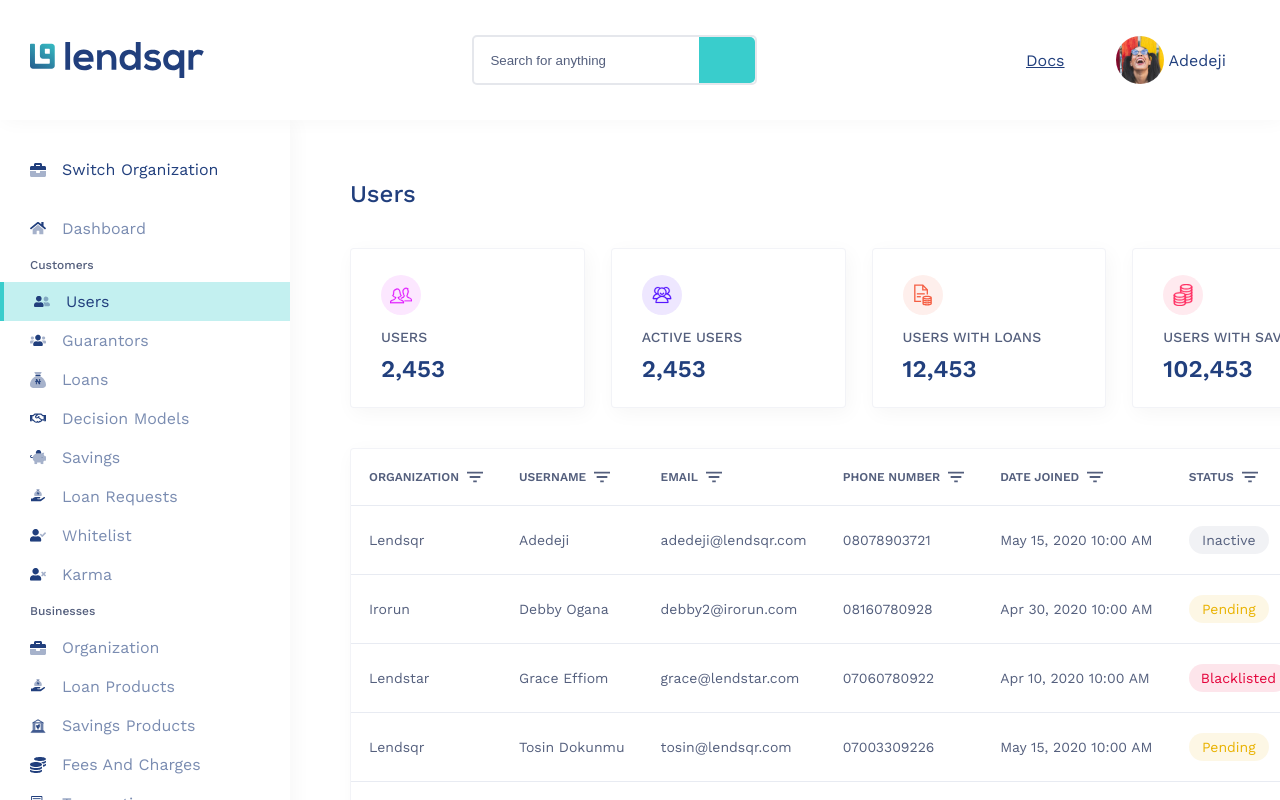
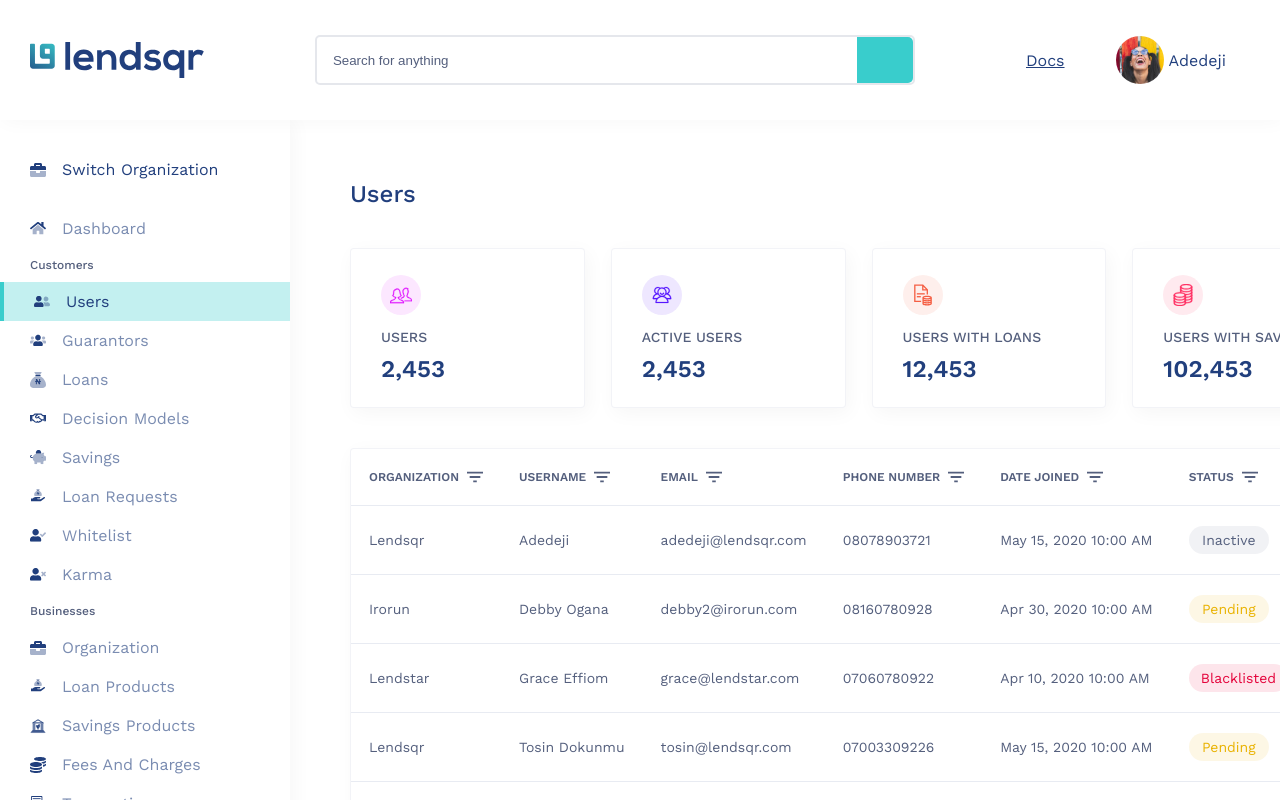
Before and after one commit to OlaleyeFisayo/lendsqr-fe-test, a React (Vite) app: page /users in a window 1280 px wide. Built offline with nearby package versions, Linux system fonts and the light colour scheme; some icons are missing.

Commit message:
fix: minor ui changes

```diff
--- a/src/features/dashboard/ui/components/layout-header/index.tsx
+++ b/src/features/dashboard/ui/components/layout-header/index.tsx
@@ -9,7 +9,10 @@ export default function LayoutHeader() {
   return (
     <header id="layout-header">
       <Logo />
-      <Input placeholder="Search for anything">
+      <Input
+        placeholder="Search for anything"
+        className="header-input"
+      >
         <Button>
           <Icon
             icon="tabler:search"
--- a/src/features/dashboard/ui/components/layout-header/layout-header.scss
+++ b/src/features/dashboard/ui/components/layout-header/layout-header.scss
@@ -5,6 +5,11 @@
   justify-content: space-between;
   padding: 35px 30px;
   box-shadow: var(--shadow);
+
+  .header-input {
+    width: 100%;
+    max-width: 600px;
+  }
 
   .app-button {
     flex: 0 0 56px;
--- a/src/features/dashboard/ui/components/layout-sidebar/index.tsx
+++ b/src/features/dashboard/ui/components/layout-sidebar/index.tsx
@@ -10,6 +10,7 @@ export default function LayoutSidebar() {
       <div className="organization">
         <img
           src={organizationIcon}
+          alt="organization icon"
           aria-hidden="true"
           className="sidebar-child-icon"
         />
@@ -31,7 +32,7 @@ export default function LayoutSidebar() {
               <>
                 <img
                   src={child.icon}
-                  alt={child.label}
+                  alt=""
                   aria-hidden="true"
                   className="sidebar-child-icon"
                 />
--- a/src/shared/ui/input/index.tsx
+++ b/src/shared/ui/input/index.tsx
@@ -24,6 +24,7 @@ export default function Input({
   ref,
   type,
   children,
+  className,
   ...props
 }: InputProps) {
   const isPassword = type === "password";
@@ -39,7 +40,7 @@ export default function Input({
     : ariaDescribedBy;
 
   return (
-    <div>
+    <div className={className}>
       <div className={`input-container${hasError ? " input-container--error" : ""}`}>
         {label !== undefined && label !== null && (
           <label htmlFor={inputId}>
--- a/src/shared/ui/input/input.scss
+++ b/src/shared/ui/input/input.scss
@@ -6,6 +6,7 @@
   font-family: var(--font-avenir-next);
   border: 2px solid var(--primary-200);
   border-radius: 5px;
+  width: 100%;
 
   label {
     font-weight: 500;
--- a/src/shared/ui/table/index.tsx
+++ b/src/shared/ui/table/index.tsx
@@ -323,6 +323,7 @@ export default function DataTable<TData extends Record<string, unknown>>({
           aria-label="Table pagination"
         >
           <button
+            className="data-table-page-control"
             type="button"
             disabled={!table.getCanPreviousPage()}
             onClick={() => table.previousPage()}
@@ -353,6 +354,7 @@ export default function DataTable<TData extends Record<string, unknown>>({
             );
           })}
           <button
+            className="data-table-page-control"
             type="button"
             disabled={!table.getCanNextPage()}
             onClick={() => table.nextPage()}
--- a/src/shared/ui/table/table.scss
+++ b/src/shared/ui/table/table.scss
@@ -196,19 +196,18 @@
     border-radius: 4px;
     cursor: pointer;
 
-    &:first-child,
-    &:last-child {
-      display: inline-flex;
-      align-items: center;
-      justify-content: center;
-      color: var(--primary);
-      background: rgb(33 63 125 / 0.1);
-    }
-
     &:disabled {
       cursor: not-allowed;
       opacity: 0.5;
     }
+  }
+
+  .data-table-page-control {
+    display: inline-flex;
+    align-items: center;
+    justify-content: center;
+    color: var(--primary);
+    background: rgb(33 63 125 / 0.1);
   }
 
   .data-table-page--active {
```
